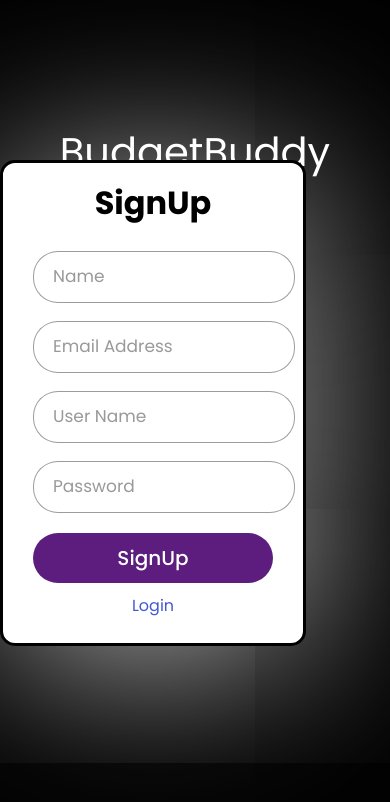
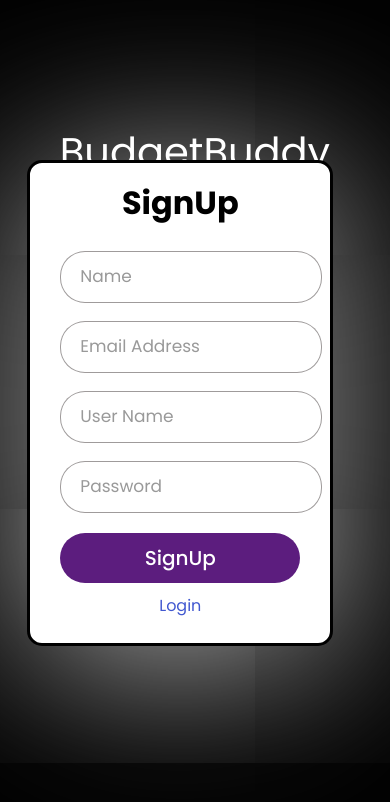
Before and after one commit to aanchal1810/Budget-Buddy, a Flask app: page / in a window 390 px wide; the page is wider, and only the part inside the window is pictured. Shown: the top 802 px of that part. Run offline with Flask 3, Linux system fonts and the light colour scheme.

Commit message:
Update register.css

```diff
--- a/static/register.css
+++ b/static/register.css
@@ -214,5 +214,6 @@ top: 180px;
   .wrapper {
     width: 300px;
     margin: auto;
+    margin-left: 7%;
   }
 }
```
